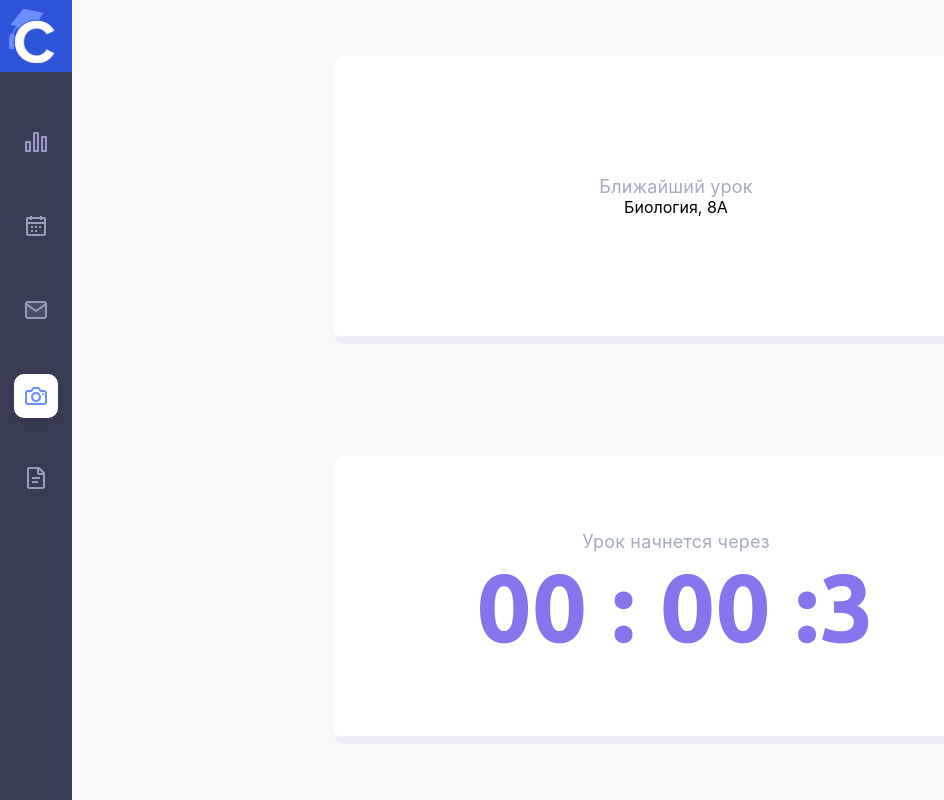
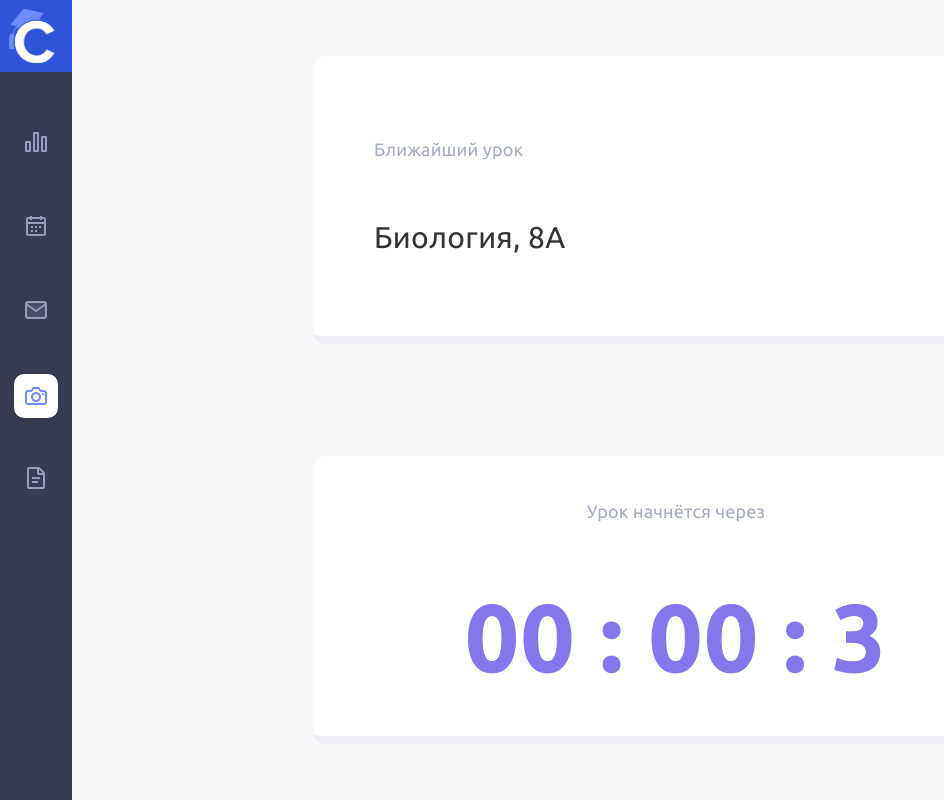
Before and after one commit to dashawebb/vHack, a React (Create React App) app: page / in a window 1280 px wide. Both pictures are taken after a click on the element 36 px from the left and 396 px from the top of the page. Shown: the whole page, without its empty margins (0-944 px from the left). Built offline with nearby package versions, Linux system fonts and the light colour scheme; no server answers.

Commit message:
did something

```diff
--- a/src/components/Lesson/Lesson.js
+++ b/src/components/Lesson/Lesson.js
@@ -30,13 +30,17 @@ const Timer = ({ timeOff }) => {
             <div className={styles.wrapper}>
                 <div className={styles.card}>
                     <div className={styles.title}>Ближайший урок</div>
-                    <div>Биология, 8А</div>
+                    <div className={styles.subject}>Биология, 8А</div>
                 </div>
                 <div className={styles.card}>
-                    <div className={styles.title}>Урок начнется через</div>
-                    <div className={styles.timer}>
-                        0{time.hours} : 0{time.minutes} :
-                        {time.seconds > 60 ? time.seconds % (60 * time.minutes) : time.seconds}
+                    <div className={styles.timerCard}>
+                        <div className={styles.title}>
+                            {!timeToStart ? 'Урок начнётся через' : 'Урок начался!'}
+                        </div>
+                        <div className={`${styles.timer} ${timeToStart ? styles.timerOff : ''}`}>
+                            0{time.hours} : 0{time.minutes} :{' '}
+                            {time.seconds > 60 ? time.seconds % (60 * time.minutes) : time.seconds}
+                        </div>
                     </div>
                 </div>
                 {timeToStart && (
@@ -57,7 +61,8 @@ const Translation = () => {
                 <div className={styles.lessonContent}>а тут содержание урока</div>
             </div>
             <div className={styles.students}>студенты</div>
-        </div>)
+        </div>
+    )
 }
 
 const Lesson = () => {
--- a/src/components/Lesson/Lesson.module.less
+++ b/src/components/Lesson/Lesson.module.less
@@ -15,32 +15,53 @@
     width: 50%;
 
     .card {
-        align-items: center;
+        //align-items: center;
         background-color: #ffffff;
         border-radius: 10px;
-        border-bottom: 8px solid #EDEDF6;;
+        border-bottom: 8px solid #ededf6;
         display: flex;
         flex-direction: column;
         justify-content: center;
-        padding: 40px;
+        padding: 40px 60px;
         height: 25%;
         width: 100%;
 
         .title {
+            font-family: "Ubuntu", sans-serif;
             font-size: 18px;
             line-height: 21px;
             letter-spacing: 0.01em;
-            color: #A6ACBE;
+            color: #a6acbe;
+            margin-bottom: 60px;
         }
 
-        .timer {
-            font-family: 'Ubuntu', sans-serif;
+        .subject {
+            font-family: "Ubuntu", sans-serif;
             font-style: normal;
-            font-weight: bold;
-            font-size: 96px;
-            line-height: 110px;
+            font-weight: 500;
+            font-size: 30px;
+            line-height: 34px;
             letter-spacing: 0.01em;
-            color: #8576ED;
+            color: #333333;
+        }
+
+        .timerCard {
+            align-items: center;
+            display: flex;
+            flex-direction: column;
+
+            .timer {
+                font-family: "Ubuntu", sans-serif;
+                font-style: normal;
+                font-weight: bold;
+                font-size: 96px;
+                line-height: 110px;
+                letter-spacing: 0.01em;
+                color: #8576ed;
+            }
+            .timerOff {
+                color: #59e69a;
+            }
         }
     }
     .startButton {
@@ -50,8 +71,11 @@
         justify-content: center;
         width: 294px;
         height: 65.33px;
-        background: #6C8DFF;
+        background: #6c8dff;
         border-radius: 5px;
+        &:hover {
+            background-color: #6686F9;
+        }
 
         .buttonTitle {
             font-family: Ubuntu;
@@ -60,7 +84,7 @@
             font-size: 20px;
             line-height: 23px;
             letter-spacing: 0.01em;
-            color: #FFFFFF;
+            color: #ffffff;
         }
     }
 }
```
